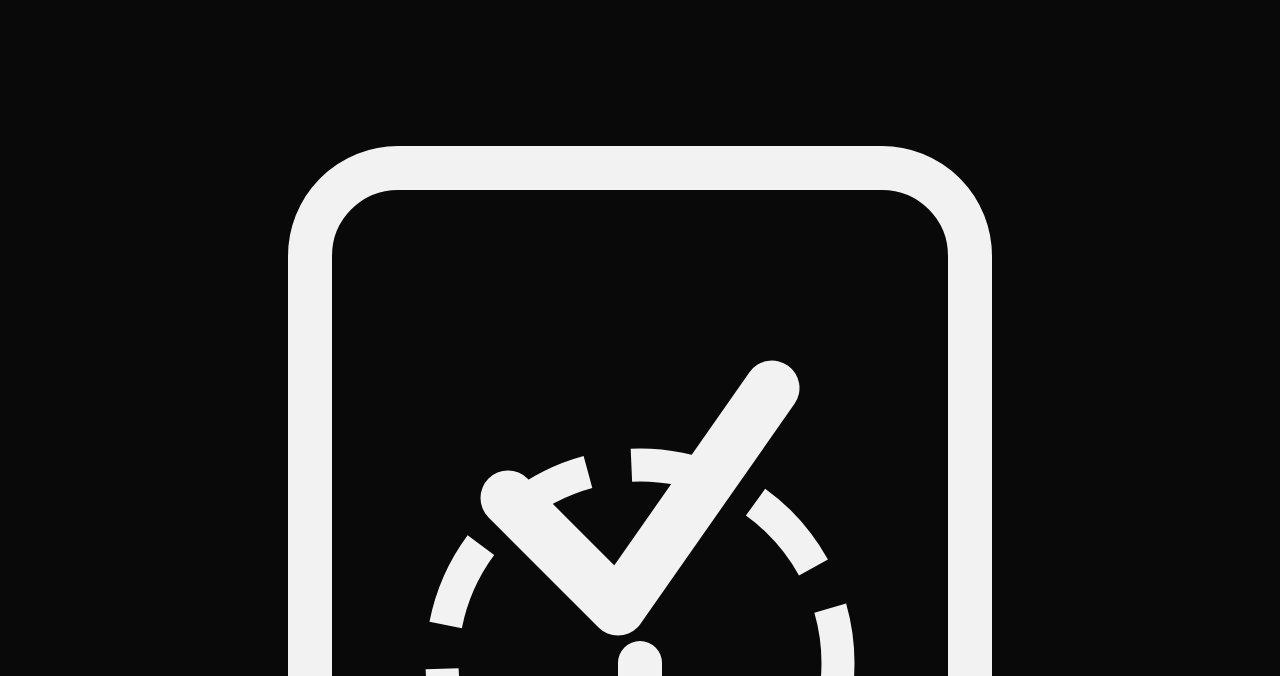
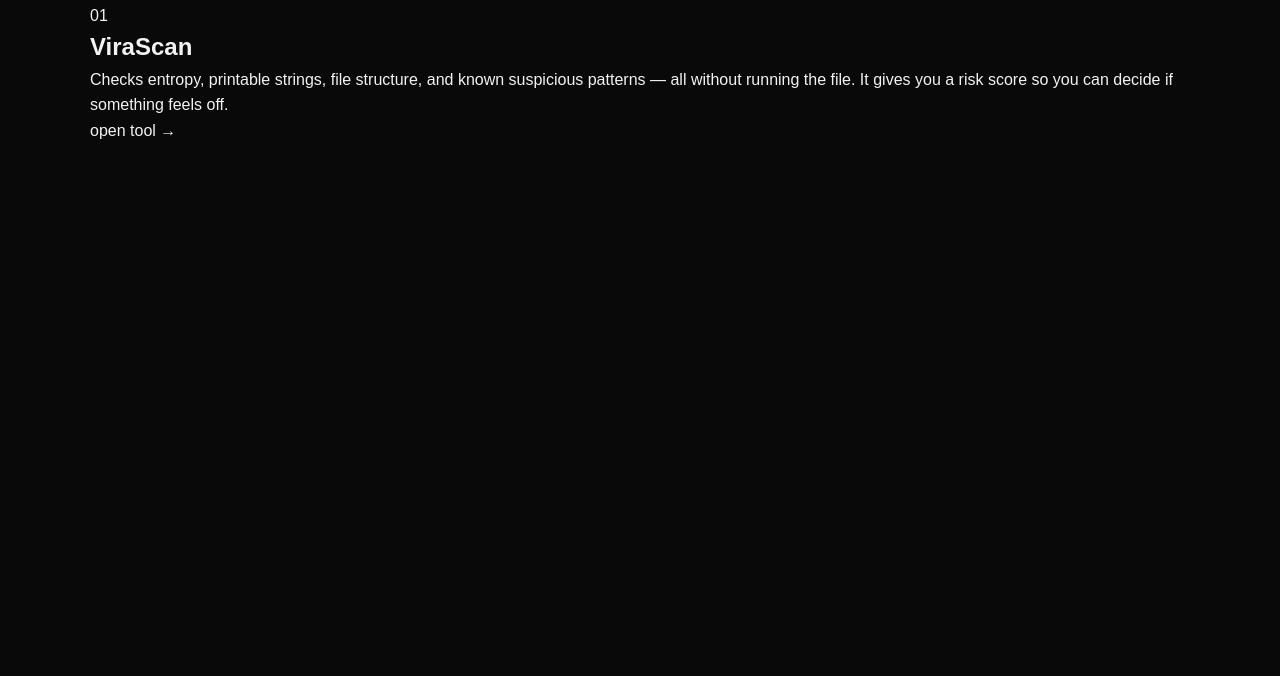
Before and after one commit to aloneiso/rishi, a plain HTML site: page things.html in a window 1280 px wide. Shown: the part 484-1160 px from the top of the page. After the commit the page ends 800 px from the top, so only its background shows below. Drawn offline with Linux system fonts and the light colour scheme.

Commit message:
Update things.html

```diff
--- a/things.html
+++ b/things.html
@@ -47,31 +47,32 @@
         </section>
 
 
-        <!-- PROJECT GRID — same box style as your photos -->
+        <!-- PROJECT GRID – same box layout as your photos -->
         <section class="project-grid">
 
-            <!-- ViraScan -->
+            <!-- ViraScan – Box with name, description, and link -->
+            <article class="project-card">
+                <span class="project-number">01</span>
+                <h2 class="project-name">ViraScan</h2>
+                <p class="project-bio">
+                    Checks entropy, printable strings, file structure, and known
+                    suspicious patterns — all without running the file. It gives you
+                    a risk score so you can decide if something feels off.
+                </p>
                 <a
                     href="https://vira-iota.vercel.app/"
                     target="_blank"
                     rel="noopener noreferrer"
-                class="project-card"
-                aria-label="Open ViraScan project"
+                    class="project-link"
                 >
-                <!-- simple icon inside the box (shield + scan) -->
-                <svg viewBox="0 0 100 100" fill="none" xmlns="http://www.w3.org/2000/svg" class="project-icon">
-                    <rect x="20" y="15" width="60" height="75" rx="8" stroke="currentColor" stroke-width="4" stroke-linecap="round" stroke-linejoin="round"/>
-                    <path d="M38 45 L48 55 L62 35" stroke="currentColor" stroke-width="5" stroke-linecap="round" stroke-linejoin="round"/>
-                    <line x1="50" y1="60" x2="50" y2="75" stroke="currentColor" stroke-width="4" stroke-linecap="round"/>
-                    <circle cx="50" cy="60" r="18" stroke="currentColor" stroke-width="3" fill="none" stroke-dasharray="8 4"/>
-                </svg>
-                <span>01</span>
+                    open tool →
                 </a>
+            </article>
 
             <!--
                 ADD MORE PROJECTS HERE
-                Just copy the <a class="project-card"> block, change the icon,
-                link and number (02, 03, ...)
+                Copy the <article class="project-card"> block and update
+                the number, name, bio, and link.
             -->
 
         </section>
@@ -80,11 +81,15 @@
 
 
     <!--
-        STYLE NOTE:
-        To make the project cards look exactly like your photo cards,
-        copy the CSS rules for .photo-card, .photo-card img, .photo-card span
-        and create new rules for .project-card, .project-icon, .project-card span.
-        The .project-grid should use the same grid as .photo-grid.
+        CSS NOTE:
+        To make these project cards look identical to your photo cards,
+        copy the styles from .photo-card, .photo-card img, .photo-card span
+        and apply them to .project-card, .project-card .project-name, etc.
+        For example:
+        .project-card { border: 1px solid var(--border); ... }
+        .project-card:hover { ... }
+        .project-number { position: absolute; bottom: 1rem; right: 1rem; font-size: 0.75rem; }
+        Add padding inside the card so text breathes.
     -->
 
 
```
Lines whose indentation alone changed are shown as unchanged.
